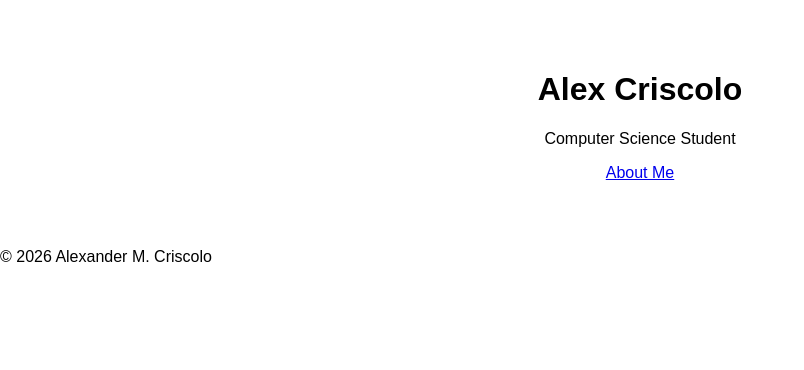
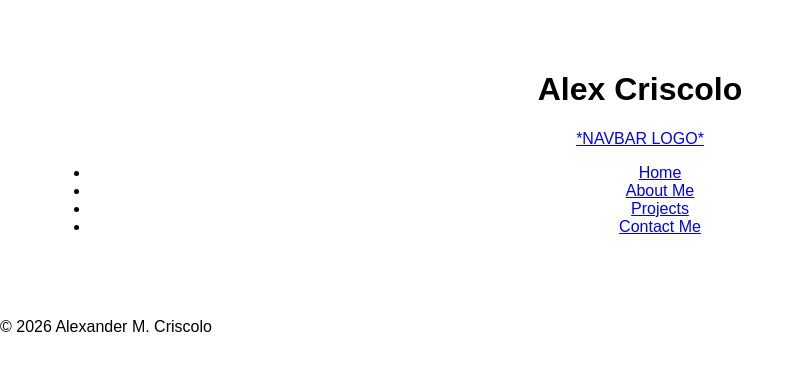
Before and after one commit to alexmcr1s/portfolio-website, a plain HTML site: page index.html in a window 1280 px wide. Shown: the whole page, without its empty margins (0-804 px from the left). Drawn offline with Linux system fonts and the light colour scheme; files that its build step writes are made by us from their sources; files whose address does not match are found by name.

Commit message:
Added Navbar with Home, About Me, Projects, and Contact Me

```diff
--- a/index.html
+++ b/index.html
@@ -5,15 +5,37 @@
   <head>
     <meta charset="UTF-8" />
     <meta name="viewport" content="width=device-width, initial-scale=1.0" />
-    <title>Alex's Portfolio</title>
+    <title>Alex Criscolo's Portfolio</title>
     <link rel="stylesheet" href="style.css" />
   </head>
 
   <body>
     <header>
       <h1>Alex Criscolo</h1>
-      <p>Computer Science Student</p>
-      <a href="about.html">About Me</a>
+      <nav class="navbar">
+        <div class="navbar__container">
+          <a href="/" id="navbar__logo">*NAVBAR LOGO*</a>
+          <div class="navbar__toggle" id="mobile-menu">
+            <span class="bar"></span>
+            <span class="bar"></span>
+            <span class="bar"></span>
+          </div>
+          <ul class="navbar__menu">
+            <li class="navbar__item">
+              <a href="/" class="navbar__links"> Home </a>
+            </li>
+            <li class="navbar__item">
+              <a href="about.html" class="navbar__links"> About Me </a>
+            </li>
+            <li class="navbar__item">
+              <a href="projects.html" class="navbar__links"> Projects </a>
+            </li>
+            <li class="navbar__btn">
+              <a href="/" class="button"> Contact Me </a>
+            </li>
+          </ul>
+        </div>
+      </nav>
     </header>
 
     <footer>
```
Also changed, not shown: projects.html (+22 -0 lines).
